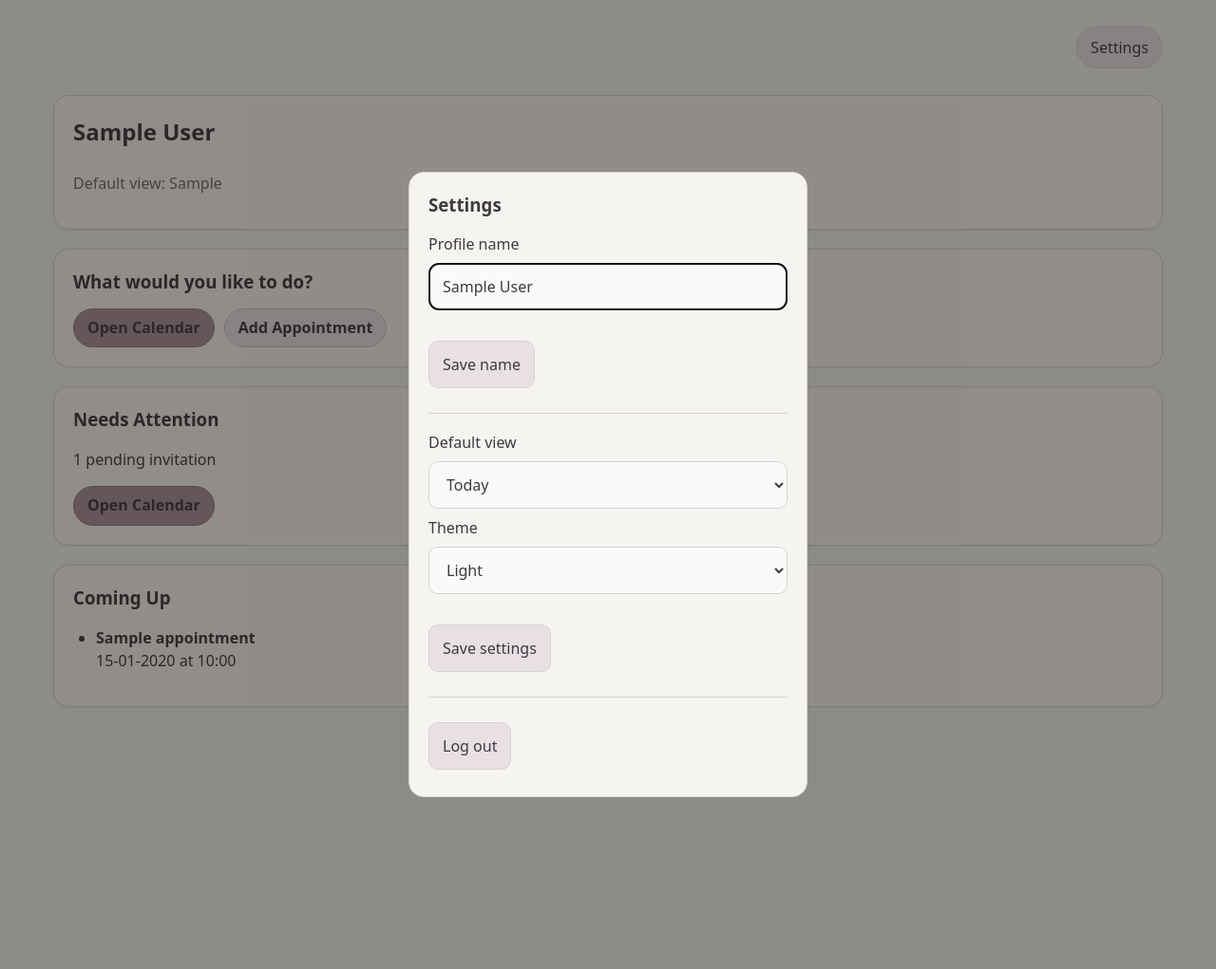
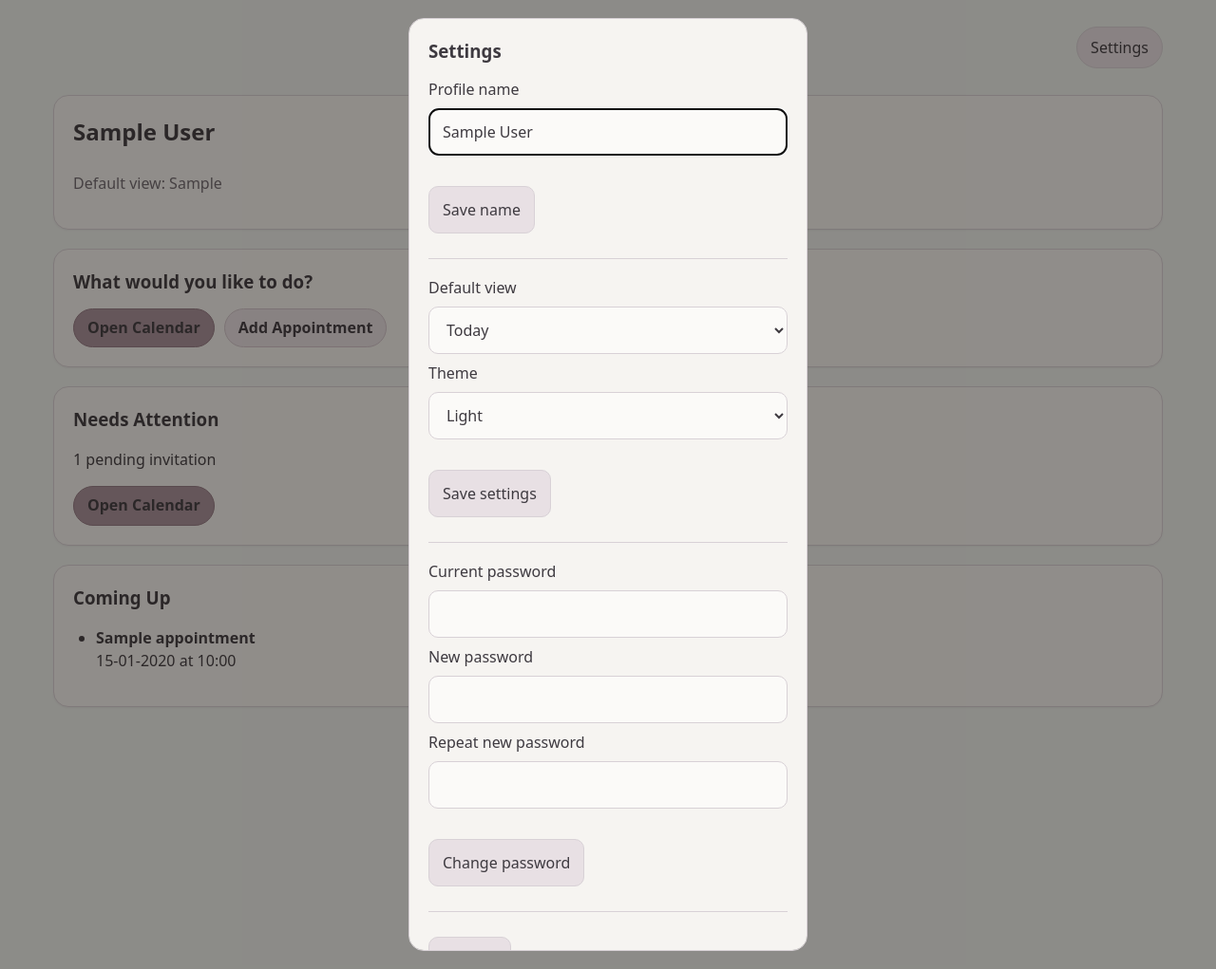
Before and after one commit to KatjaSally/family-calendar, a Flask app: template templates/dashboard.html in a window 1280 px wide, after a click on "Settings". Shown: the whole page at 95% size. Run offline with Flask 3, Linux system fonts and the light colour scheme; tables that the repository leaves empty hold one stand-in row (values such as "Sample post"); the template is opened without the code that fills it: values that come from a table or form of the project are taken from there, most other values are stand-ins (such as "Sample title", 1, 10 or a date in 2020); parts of the project's set-up code (start-up, migrations or seed data) failed here and were passed over.

Commit message:
Add change password

```diff
--- a/app.py
+++ b/app.py
@@ -342,7 +342,8 @@ def dashboard(user_id):
         "dashboard.html",
         user=user,
         pending_appointments=pending_appointments,
-        next_appointments=next_appointments
+        next_appointments=next_appointments,
+        status_message=request.args.get("status", "")
     )
 
 
@@ -405,6 +406,31 @@ def rename_user(user_id):
         db.session.commit()
 
     return redirect(build_dashboard_url(user.id))
+
+
+@app.route("/users/<int:user_id>/change-password", methods=["POST"])
+def change_password(user_id):
+    access_redirect = require_profile_access(user_id)
+    if access_redirect:
+        return access_redirect
+
+    user = User.query.get_or_404(user_id)
+    current_password = request.form["current_password"]
+    new_password = request.form["new_password"]
+    confirm_password = request.form["confirm_password"]
+
+    if not check_password_hash(user.password_hash, current_password):
+        return redirect(url_for("dashboard", user_id=user.id, status="Current password is not correct."))
+
+    if new_password != confirm_password:
+        return redirect(url_for("dashboard", user_id=user.id, status="New passwords do not match."))
+
+    if not new_password:
+        return redirect(url_for("dashboard", user_id=user.id, status="New password cannot be empty."))
+
+    user.password_hash = generate_password_hash(new_password)
+    db.session.commit()
+    return redirect(url_for("dashboard", user_id=user.id, status="Password changed."))
 
 
 @app.route("/appointments/<int:user_id>/new", methods=["GET", "POST"])
--- a/templates/dashboard.html
+++ b/templates/dashboard.html
@@ -9,6 +9,10 @@
         <h2>{{ user.name }}</h2>
         <p class="muted">Default view: {{ user.default_view|capitalize }}</p>
     </div>
+
+    {% if status_message %}
+        <p class="status-message">{{ status_message }}</p>
+    {% endif %}
 
     <div class="card">
         <h3>What would you like to do?</h3>
@@ -78,6 +82,23 @@
 
             <hr style="margin: 18px 0; border: none; border-top: 1px solid var(--card-border);">
 
+            <form method="POST" action="/users/{{ user.id }}/change-password">
+                <label for="current_password">Current password</label>
+                <input type="password" id="current_password" name="current_password" required>
+
+                <label for="new_password">New password</label>
+                <input type="password" id="new_password" name="new_password" required>
+
+                <label for="confirm_password">Repeat new password</label>
+                <input type="password" id="confirm_password" name="confirm_password" required>
+
+                <div class="form-actions" style="margin-top: 16px;">
+                    <button type="submit">Change password</button>
+                </div>
+            </form>
+
+            <hr style="margin: 18px 0; border: none; border-top: 1px solid var(--card-border);">
+
             <form method="POST" action="/logout">
                 <button type="submit">Log out</button>
             </form>
```
